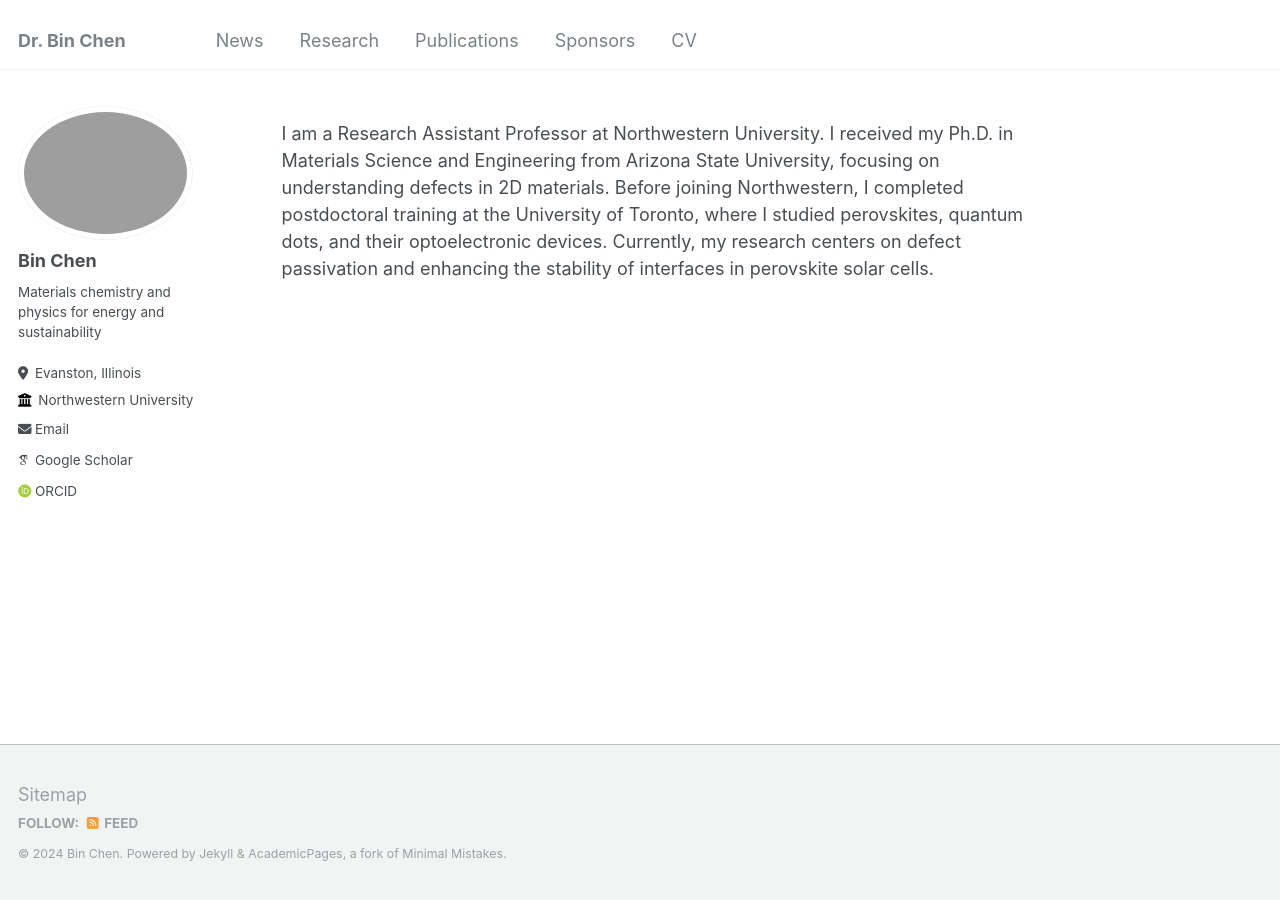
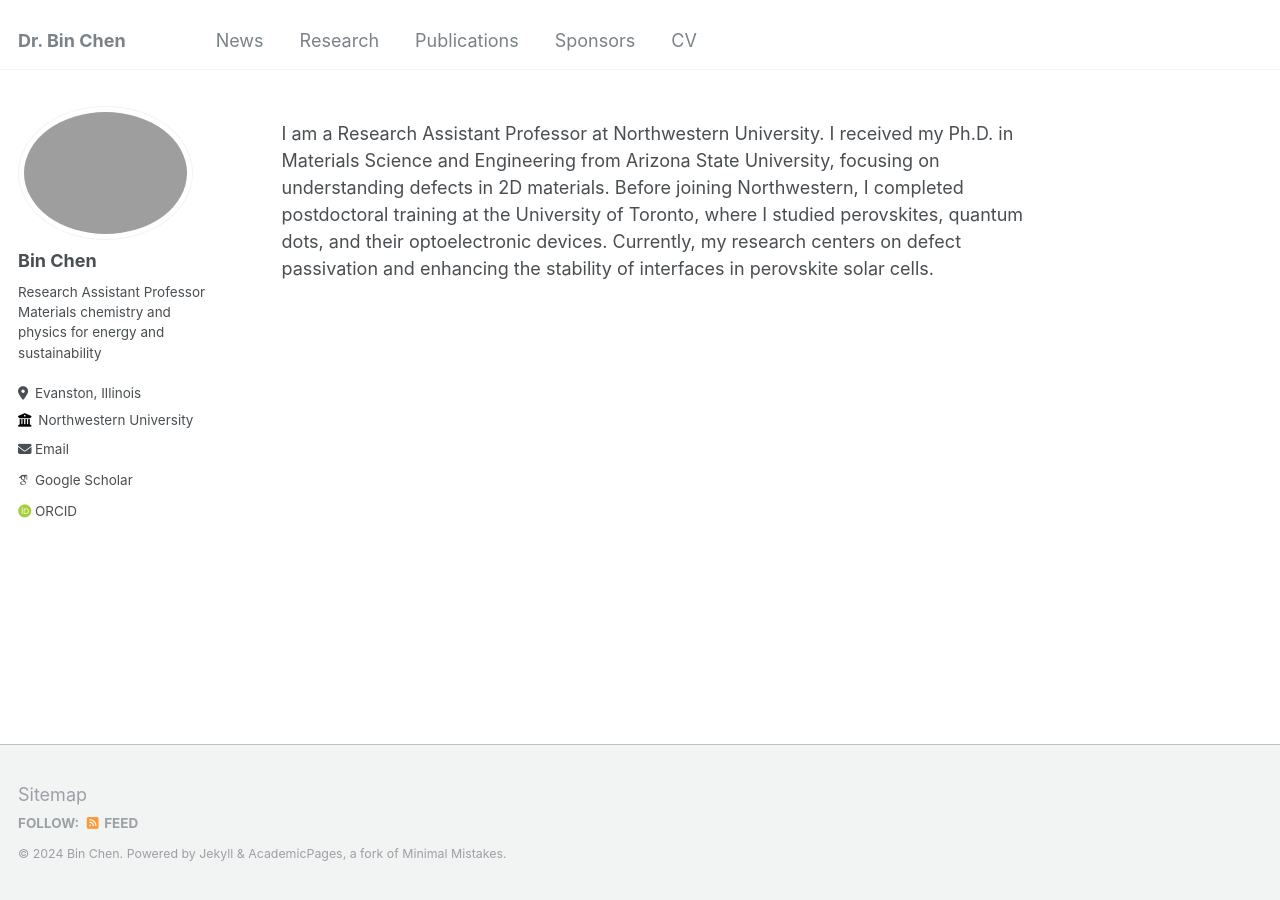
Before and after one commit to chenbinzero/chenbinzero.github.io, a Jekyll site: the page built from _pages/about.md, in a window 1280 px wide. Built offline with Jekyll 4.4.1, drawn with Linux system fonts in a browser that asks for light colours; some web fonts are replaced.

Commit message:
Update _config.yml

```diff
--- a/_config.yml
+++ b/_config.yml
@@ -11,7 +11,7 @@ locale                   : "en-US"
 title                    : "Dr. Bin Chen"
 title_separator          : "-"
 name                     : &name "Bin Chen"
-description              : &description "personal description"
+description              : &description "Research Assistant Professor Department of Chemistry Northwestern University"
 url                      : https://chenbinzero.github.io # the base hostname & protocol for your site e.g. "https://mmistakes.github.io"
 baseurl                  : "" # the subpath of your site, e.g. "/blog"
 repository               : "chenbinzero/chenbinzero.github.io"
@@ -24,7 +24,7 @@ author:
   avatar           : "Bin Chen photo.jpg"
   name             : "Bin Chen"
   pronouns         : # example: "she/her"
-  bio              : "Materials chemistry and physics for energy and sustainability"
+  bio              : "Research Assistant Professor <br /> Materials chemistry and physics for energy and sustainability"
   location         : "Evanston, Illinois"
   employer         : "Northwestern University"
   uri              : # URL
```
